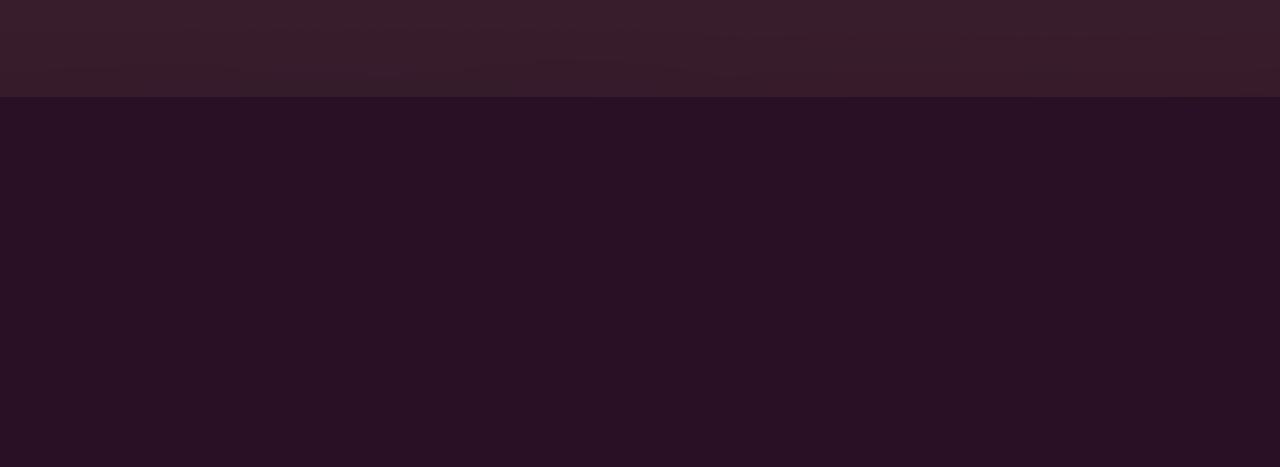
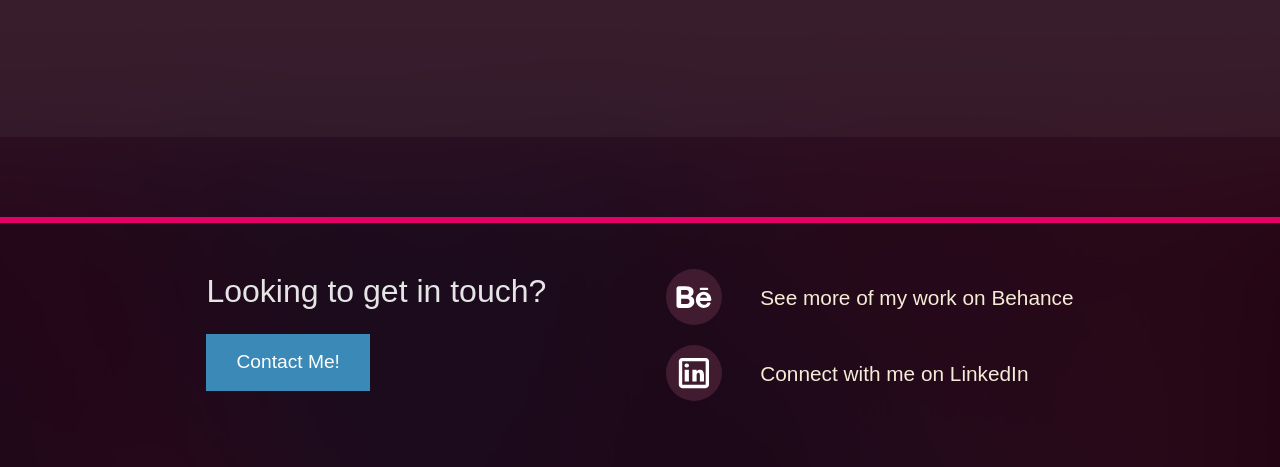
Before and after one commit to matthewincardona/portfolio, a PHP site: page / in a window 1280 px wide. Shown: the part 2760-3227 px from the top of the page. Before the commit the page ends 2857 px from the top, so only its background shows below. Run offline with PHP 8.4, Linux system fonts and the light colour scheme.

Commit message:
added footer

```diff
--- a/index.html
+++ b/index.html
@@ -27,8 +27,8 @@
 
     <!-- Roboto Mono -->
     <link rel="preload" as="style" href="https://fonts.googleapis.com/css2?family=Roboto+Mono&display=swap" />
-    <link rel=" stylesheet" href="https://fonts.googleapis.com/css2?family=Roboto+Mono&display=swap"
-      media=" print" onload="this.media='all'" />
+    <link rel=" stylesheet" href="https://fonts.googleapis.com/css2?family=Roboto+Mono&display=swap" media=" print"
+      onload="this.media='all'" />
     <noscript>
       <link rel="stylesheet" href="https://fonts.googleapis.com/css2?family=Roboto+Mono&display=swap" />
     </noscript>
@@ -51,10 +51,13 @@
           </a>
         </div>
       </nav>
+      <main>
       <!-- Main welcome area -->
       <div class="hero">
         <div class="hero__welcome-msg">
-          <h1><a href="./about-me.html"><span class="hero__name-top">Hi, my name is </span><br /><div class="hero__name-bottom">Matthew<br />Incardona</div> </a></h1>
+          <h1><a href="./about-me.html"><span class="hero__name-top">Hi, my name is </span><br />
+              <div class="hero__name-bottom">Matthew<br />Incardona</div>
+            </a></h1>
         </div>
         <div class="hero__desc">
           <div class="hero__desc-top">
@@ -136,12 +139,28 @@
                 <a />
             </div>
             <div class="project-container__right-panel">
-              <img class="project__img" src="./assets/Greenovation.webp" alt="Web design project preview" />
+              <img class="project__img" src="./assets/Greenovation.webp" alt="Rochester Greenovation project preview" />
             </div>
           </div>
         </div>
       </div>
     </section>
+    </main>
+    <footer>
+      <div class="footer-col">
+        <h5>Looking to get in touch?</h5><a href="./contact.html"><button class="footer-btn">Contact Me!</button></a>
+      </div>
+      <div class="footer-col">
+        <a href="https://www.behance.net/matthewincardo/" target="_blank" rel="noopener noreferrer">
+        <div class="footer__icon-row"><img class="footer__icon" src="./assets/behance-icon.svg" alt="behance icon"><p>See more of my work on Behance</p>
+        </div>
+        </a>
+        <a href="https://www.linkedin.com/in/matthew-incardona/" target="_blank" rel="noopener noreferrer">
+        <div class="footer__icon-row"><img class="footer__icon" src="./assets/linkedin-icon.svg" alt="linkedin icon"><p>Connect with me on LinkedIn</p>
+        </div>
+        </a>
+      </div>
+    </footer>
   </div>
 </body>
 
--- a/styles.css
+++ b/styles.css
@@ -185,6 +185,16 @@ h4 {
   font-weight: 800;
 }
 
+h5 {
+  font-family: "IBM Plex Sans", sans-serif;
+  color: var(--header-color);
+  font-size: clamp(1.8rem, 4.5vw, 2rem);
+  letter-spacing: 4%;
+  line-height: 140%;
+  margin-bottom: 20px;
+  font-weight: 400;
+}
+
 .subtitle {
   font-family: "IBM Plex Sans", sans-serif;
   color: var(--header-color);
@@ -213,6 +223,8 @@ button {
   color: var(--header-color);
   font-size: clamp(1.2rem, 2.5vw, 1.2rem);
   line-height: 140%;
+  background-color: transparent;
+  border: none;
 }
 
 /* ================
@@ -244,7 +256,7 @@ https://www.w3schools.com/howto/tryit.asp?filename=tryhow_js_topnav
   padding: 14px 16px;
   text-decoration: none;
   font-size: 17px;
-  transition: 0.2s all ease-out;
+  transition: 0.15s all ease-out;
   font-family: "IBM Plex Sans", sans-serif;
   font-size: clamp(1.2rem, 2.5vw, 0.6rem);
   font-weight: 400;
@@ -293,6 +305,59 @@ i {
     display: block;
     text-align: left;
   }
+}
+
+/* ================
+FOOTER
+=================*/
+
+footer {
+  display: flex;
+  flex-direction: row;
+  flex-wrap: wrap;
+  justify-content: center;
+  align-content: center;
+  border-top: 6px solid var(--accent-color);
+  background-color: #00000020;
+  height: 250px;
+  width: 100%;
+  margin-top: 50px;
+}
+
+.footer-col {
+  margin: 60px;
+}
+
+.footer-btn {
+  border-radius: 0;
+  background-color: var(--cta-color);
+  color: white;
+  transition: background-color ease-in 0.15s;
+  padding: 15px 30px;
+}
+
+.footer-btn:hover {
+  background-color: #2e6e94;
+  cursor: pointer;
+}
+
+.footer__icon-row {
+  display: grid;
+  grid-template-columns: 0.3fr 1fr;
+  grid-template-rows: auto;
+  column-gap: 0em;
+  align-items: center;
+  padding-bottom: 20px;
+  transition: opacity 0.15s ease-in;
+}
+
+.footer__icon-row:hover {
+  opacity: 0.8;
+}
+
+.footer__icon {
+  width: 3.5em;
+  height: auto;
 }
 
 /* ================
@@ -403,11 +468,11 @@ PROJECTS
 /* section titles */
 .case-study__section-title {
   padding: 8px 40px;
-  border: solid 2px #411c31;
+  border: solid 2px var(--cta-color);
   border-radius: 3px;
   display: inline-block;
-  margin-top: 20px;
-  margin-bottom: 80px;
+  margin-top: 40px;
+  margin-bottom: 40px;
 }
 
 .case-study__container {
@@ -456,7 +521,7 @@ PROJECTS
   height: auto;
   max-width: 800px;
   /* cursor: pointer; */
-  transition: 0.2s filter ease-in-out;
+  transition: 0.15s filter ease-in-out;
   filter: saturate(0.8) brightness(0.95);
 }
 
@@ -499,7 +564,7 @@ PROJECTS
   border-radius: 50px;
   padding: 10px 25px;
   margin-top: 30px;
-  transition: background-color ease-in 0.2s;
+  transition: background-color ease-in 0.15s;
   font-size: clamp(1.2rem, 2.5vw, 1.2rem);
   line-height: 140%;
 }
@@ -663,7 +728,7 @@ input[type="submit"] {
   padding: 12px 20px;
   border-radius: 4px;
   cursor: pointer;
-  transition: opacity 0.2s ease-in;
+  transition: opacity 0.15s ease-in;
 }
 
 input[type="submit"]:hover {
@@ -677,7 +742,7 @@ input[type="submit"]:hover {
 /* Fun hover hover to be added later */
 /* .project__img {
   position: relative;
-  transition: 0.2s all ease-out;
+  transition: 0.15s all ease-out;
   box-shadow: 10px 10px 5px -3px rgba(0, 0, 0, 0.75);
   -webkit-box-shadow: 10px 10px 5px -3px rgba(0, 0, 0, 0.75);
   -moz-box-shadow: 10px 10px 5px -3px rgba(0, 0, 0, 0.75);
@@ -699,7 +764,7 @@ input[type="submit"]:hover {
   left: 0px;
   margin-left: 15px;
   margin-top: 15px;
-  transition: 0.2s all;
+  transition: 0.15s all;
   z-index: -1;
 }
 
```
Also changed, not shown: about-me.html (+21 -11 lines), contact.html (+25 -29 lines), rochester-greenovation.html (+18 -3 lines), second-desk.html (+17 -3 lines), web-design.html (+27 -11 lines), assets/behance-icon.svg (added), assets/linkedin-icon.svg (added).
